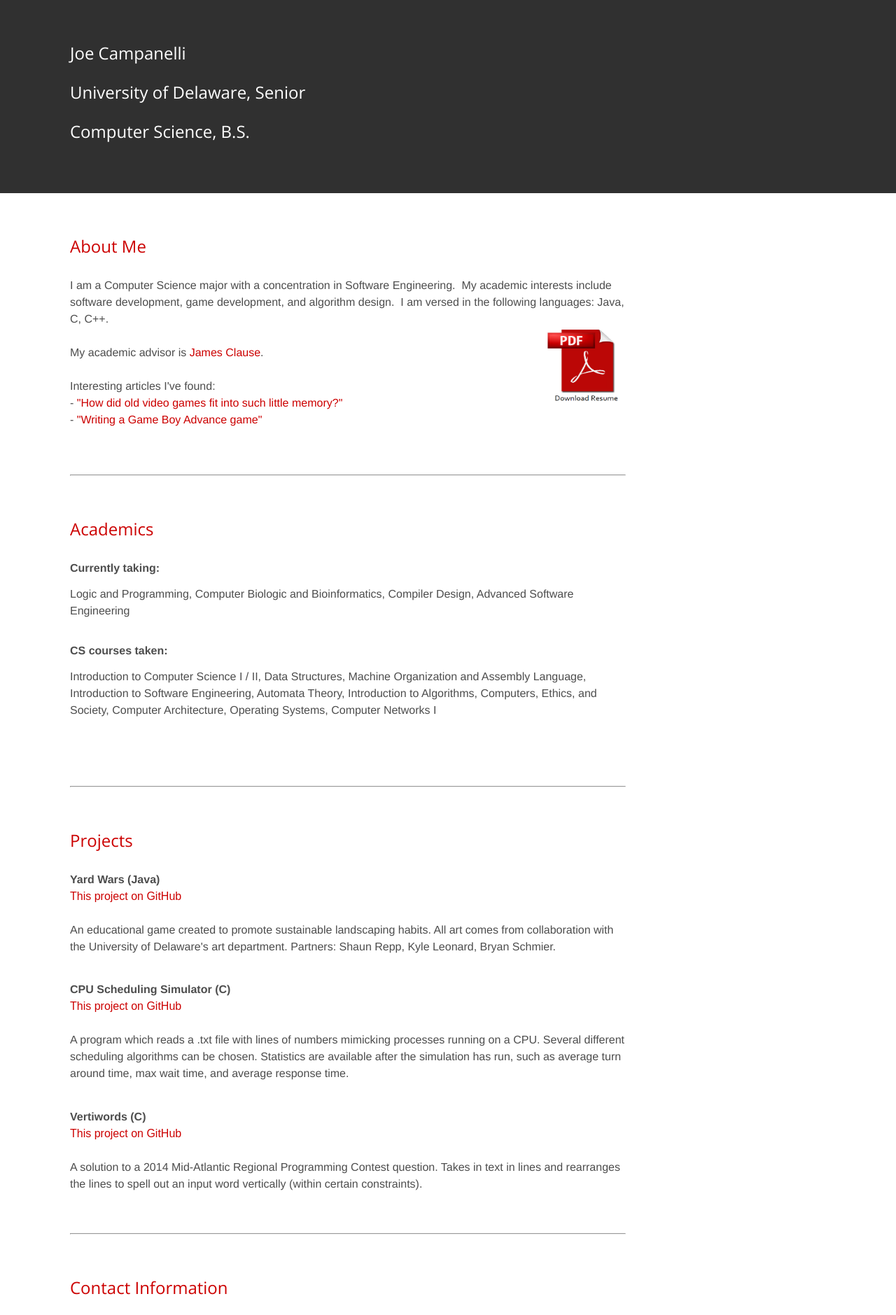
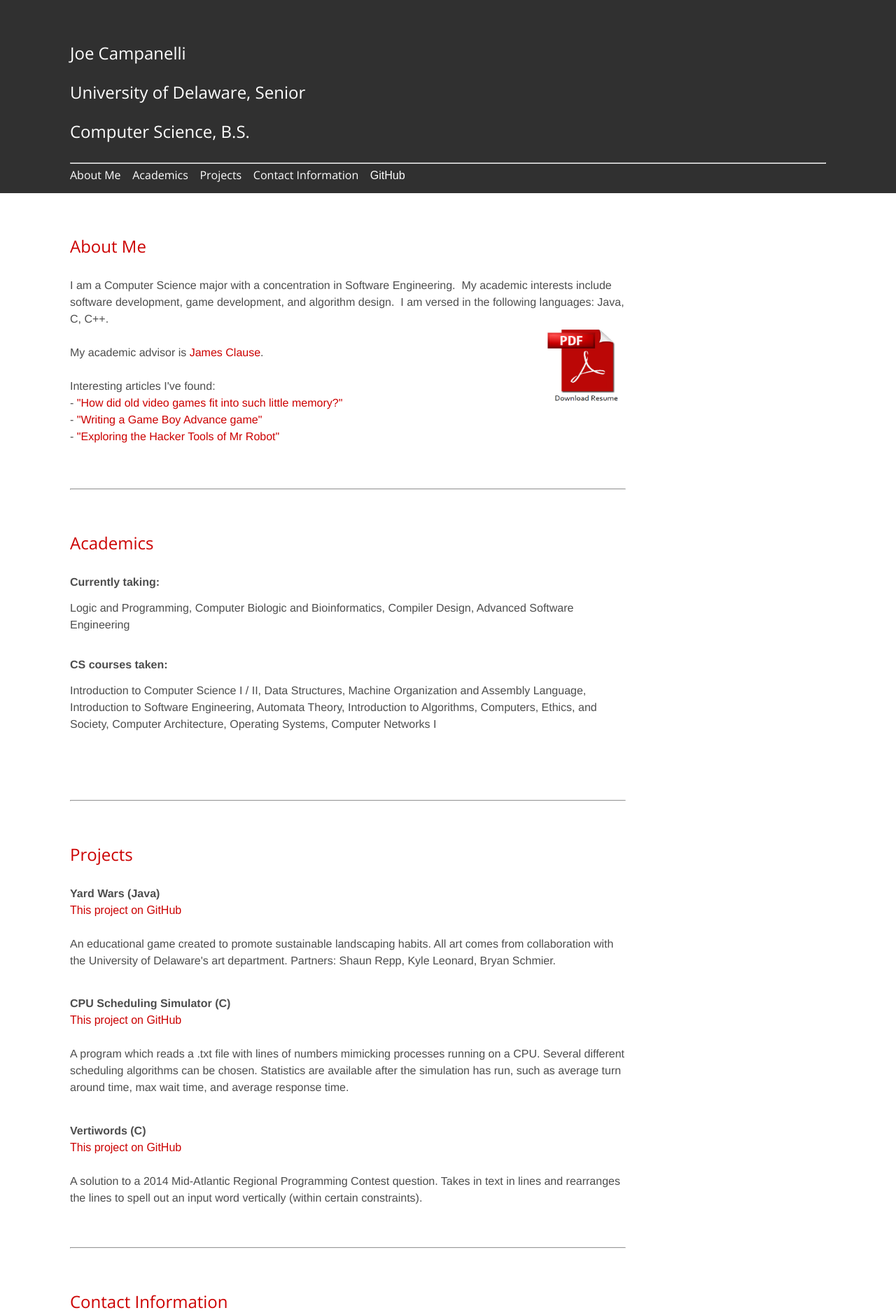
Before and after one commit to joecamp/joecamp.github.io, a plain HTML site: page index.html in a window 1280 px wide. Shown: the top 1879 px of the page at 70% size. Drawn offline with nearby package versions, Linux system fonts and the light colour scheme.

Commit message:
Added navigation tray, more information at the bottom of the screen, etc.

```diff
--- a/index.html
+++ b/index.html
@@ -65,7 +65,14 @@
 	font-family: Arial;
 	font-weight: normal;
 }
+	.auto-style16 {
+	color: #CC0000;
+}
+.auto-style17 {
+	font-weight: normal;
+}
 	</style>
+	<base target="_blank">
 </head>
 <body class="home" itemscope itemtype="http://schema.org/WebPage">
 
@@ -86,6 +93,15 @@
 					University of Delaware, Senior</p>
 					<p class="entry-title" itemprop="headline" style="font-size: x-large; text-align: left;">
 					Computer Science, B.S.</p>
+				<hr class="auto-style16" style="height: -12px">
+				<h2 class="entry-title" itemprop="headline" style="font-size: medium; height: 30px; margin-top: 0">
+				<span class="auto-style17"><a href="#About_Me" target="_self">
+				About Me</a><span class="auto-style16">&nbsp;&nbsp;&nbsp; </span>
+				<a href="#Academics">Academics</a><span class="auto-style16">&nbsp;&nbsp;&nbsp;
+				</span><a href="#Projects_">Projects</a><span class="auto-style16">&nbsp;&nbsp;&nbsp;
+				</span><a href="#Contact_Information">Contact Information</a><span class="auto-style16">&nbsp;&nbsp;&nbsp;
+				</span></span><span class="auto-style15">
+				<a href="#Check_me_out_on_GitHub!">GitHub</a></span></h2>
 
 			</div>
 
@@ -120,8 +136,8 @@
 								<header class="entry-header">
 
 									<h2 class="entry-title" itemprop="headline">
-									About Me</h2>
-									<p style="height: 250px">I am a Computer
+									<a name="About_Me">About Me</a></h2>
+									<p style="height: 270px">I am a Computer
 									Science major with a concentration in
 									Software Engineering.&nbsp; My academic
 									interests include software development, game
@@ -137,13 +153,16 @@
 									&quot;How did old video games fit into such
 									little memory?&quot;</a><br>-
 									<a href="https://www.reinterpretcast.com/writing-a-game-boy-advance-game" target="_blank">
-									&quot;Writing a Game Boy Advance game&quot;</a></p>
+									&quot;Writing a Game Boy Advance game&quot;</a><br>
+									-
+									<a href="https://hackertarget.com/hacker-tools-mr-robot//">
+									&quot;Exploring the Hacker Tools of Mr Robot&quot;</a></p>
 
 									<hr class="auto-style4" style="color: #CC0000">
 									<h2 class="entry-title" itemprop="headline">
 									&nbsp;</h2>
 									<h2 class="entry-title" itemprop="headline">
-									Academics</h2>
+									<a name="Academics">Academics</a></h2>
 
 									<!-- .entry-meta -->
 
@@ -181,7 +200,7 @@
 									<h2 class="entry-title" itemprop="headline">
 									&nbsp;</h2>
 									<h2 class="entry-title" itemprop="headline">
-									Projects </h2>
+									<a name="Projects_">Projects </a> </h2>
 
 									<p style="height: 125px"><strong>Yard Wars
 									(Java) <br></strong>
@@ -222,7 +241,7 @@
 									<h2 class="entry-title" itemprop="headline">
 									&nbsp;</h2>
 									<h2 class="entry-title" itemprop="headline">
-									Contact Information</h2>
+									<a name="Contact_Information">Contact Information</a></h2>
 
 									<p style="height: 5px">Email:
 									<a href="mailto:joecamp@udel.edu">joecamp@udel.edu</a></p>
@@ -263,8 +282,9 @@
 				</div>
 				<div class="auto-style8" style="width: 96%">
 
-					<span class="auto-style12">&nbsp;<b>&nbsp; Check me out on
-					GitHub!</b></span><br><br>
+					<span class="auto-style12">&nbsp;<b>&nbsp;
+					<a name="Check_me_out_on_GitHub!">Check me out on
+					GitHub!</a></b></span><br><br>
 					<a href="https://github.com/joecamp" target="_blank">
 					<img alt="" height="73" src="images/GitHub_Logo.png" width="216" class="auto-style11"></a></div> <!-- .one-third-block -->
 
@@ -276,7 +296,10 @@
 		<div class="container">
 			<div class="auto-style1">
 
-				CSS created by Donny Burnside, found at
+				&copy;2015 JOE CAMPANELLI<br>Layout / Design by Joe Campanelli<br>
+				GitHub Icon from
+				<a href="https://github.com/logos" target="_blank">
+				https://github.com/logos</a><br>CSS created by Donny Burnside, found at
 				<a href="http://www.free-css.com/free-css-templates/page188/canvas#shout" target="_blank">http://www.free-css.com/free-css-templates/page188/canvas#shout</a></div> <!-- .row -->
 		</div> <!-- .container -->
 	</footer> <!-- #footer -->
```
